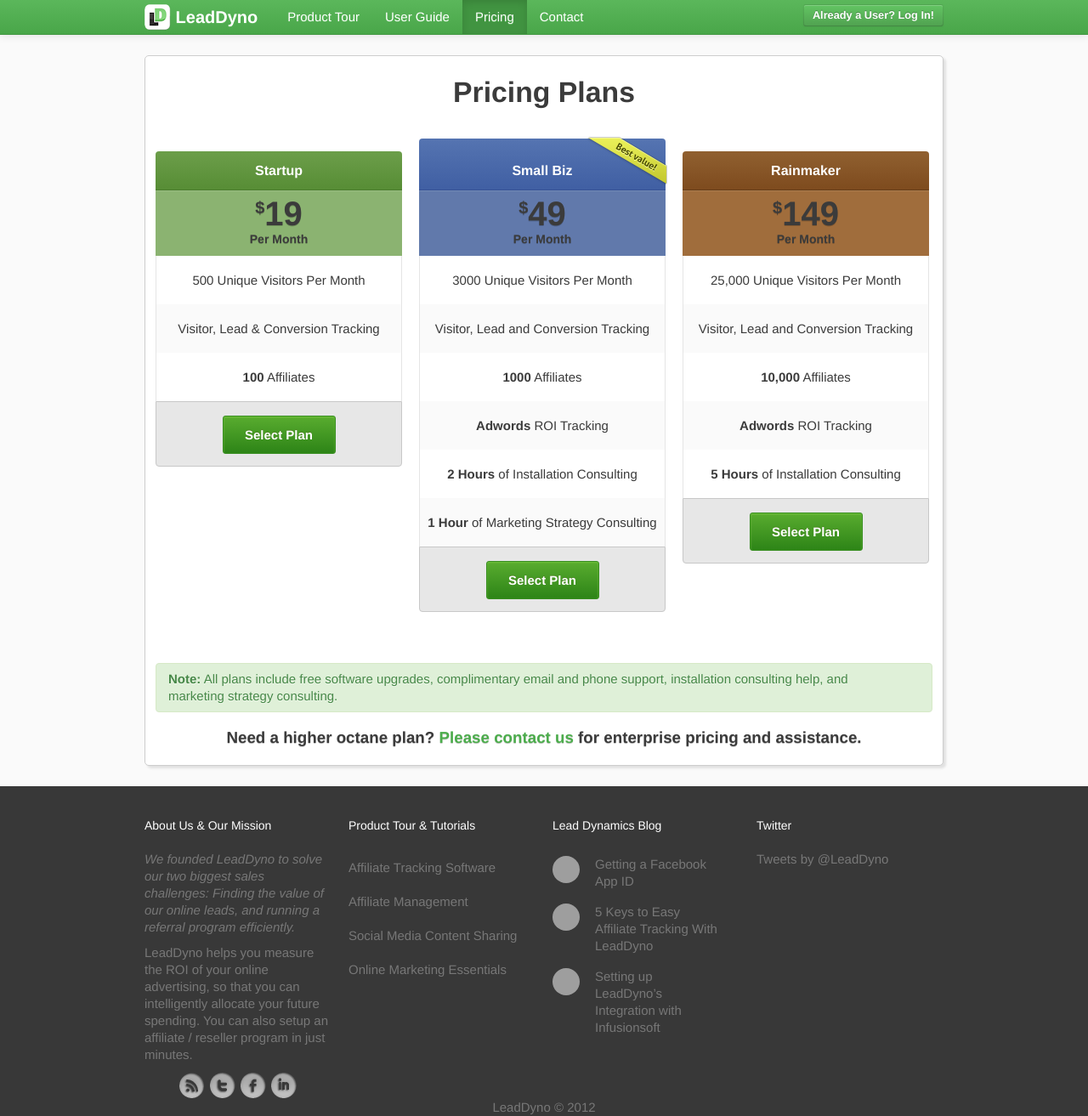
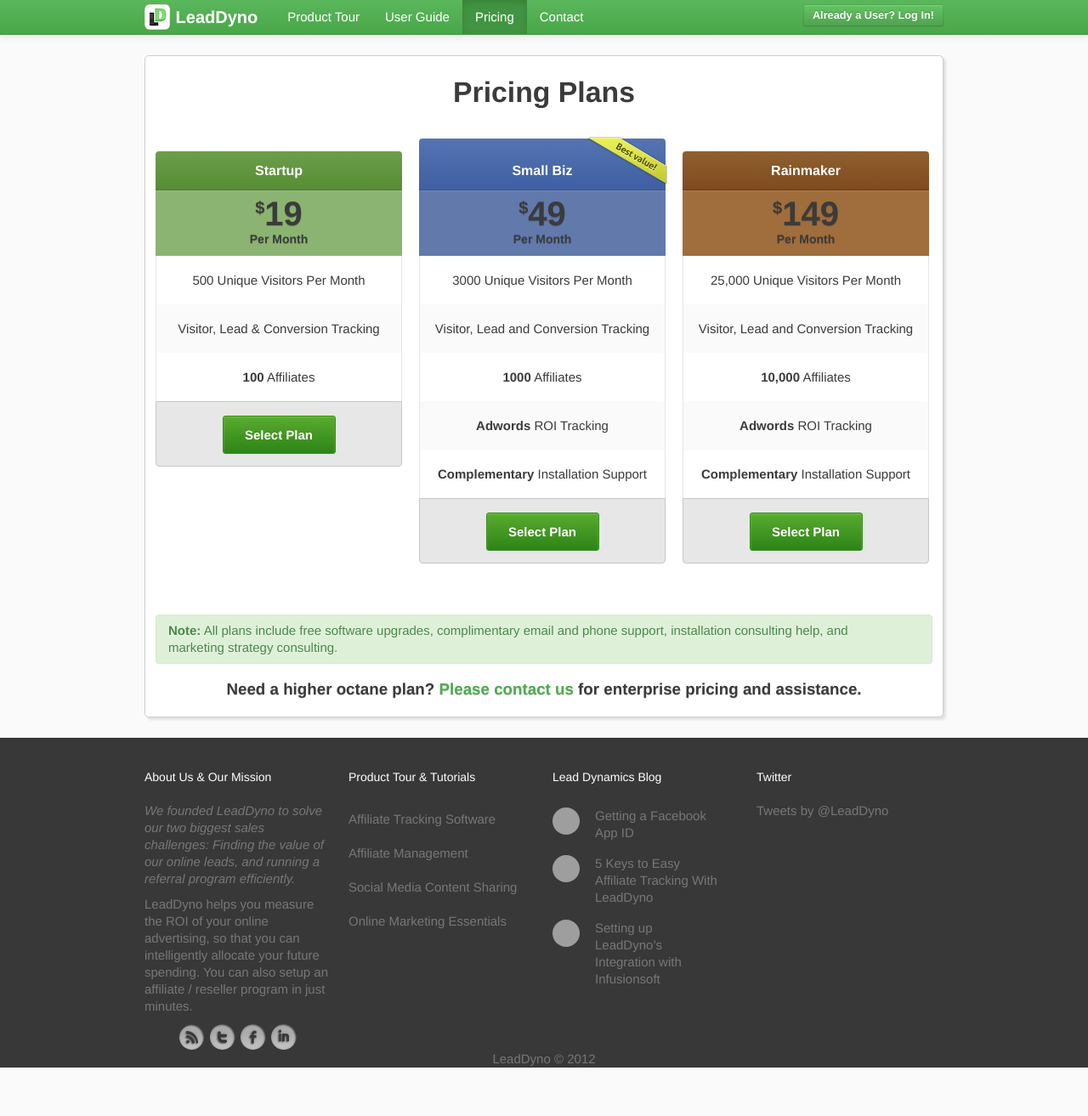
Before and after one commit to LeadDyno/leaddyno-website, a Jekyll site: the page built from pricing.html, in a window 1280 px wide. Shown: the whole page at 85% size. Built offline with Jekyll 4.4.1, drawn with Linux system fonts in a browser that asks for light colours; nearby versions of some CDN libraries; comment, search, counter and statistics services are not loaded; after the commit the page ends 1256 px from its top, so only the background shows below that; grey boxes are pictures that could not be loaded.

Commit message:
Did stuff

```diff
--- a/pricing.html
+++ b/pricing.html
@@ -52,8 +52,7 @@
                     <li>Visitor, Lead and Conversion Tracking</li>
                     <li><strong>1000</strong> Affiliates</li>
                     <li><strong>Adwords</strong> ROI Tracking</li>
-                    <li><strong>2 Hours</strong> of Installation Consulting</li>
-                    <li><strong>1 Hour</strong> of Marketing Strategy Consulting</li>
+                    <li><strong>Complementary</strong> Installation Support</li>
                   </ul>
                 </div>
                 <div class="utopia-minimal-select" style="height:75px;">
@@ -78,7 +77,7 @@
                     <li>Visitor, Lead and Conversion Tracking</li>
                     <li><strong>10,000</strong> Affiliates</li>
                     <li><strong>Adwords</strong> ROI Tracking</li>
-                    <li><strong>5 Hours</strong> of Installation Consulting</li>
+                    <li><strong>Complementary</strong> Installation Support</li>
                   </ul>
                   <div class="utopia-minimal-select" style="height:75px;">
                     <div style="margin-top:-12px">
```
